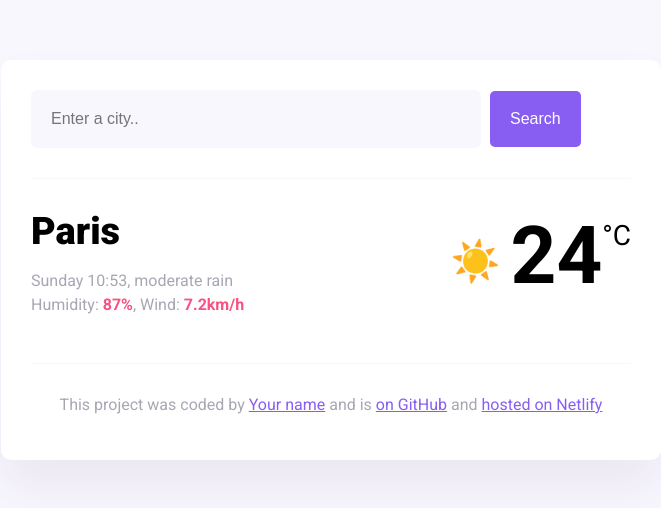
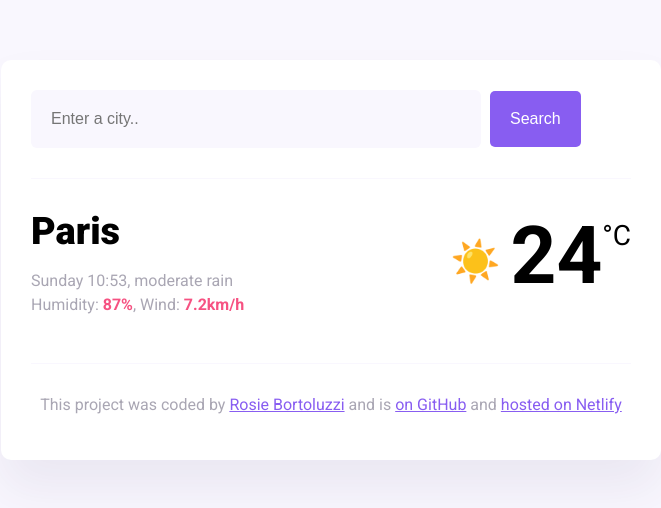
Before and after one commit to rorou4i/w6_homework, a plain HTML site: page index.html in a window 1280 px wide. Shown: the whole page, without its empty margins (309-970 px from the left). Drawn offline with nearby package versions, Linux system fonts and the light colour scheme.

Commit message:
updated footer
added name

```diff
--- a/index.html
+++ b/index.html
@@ -47,7 +47,7 @@
       <footer>
         <p>
           This project was coded by
-          <a href="#" target="_blank">Your name</a> and is
+          <a href="#" target="_blank">Rosie Bortoluzzi</a> and is
           <a href="#" target="_blank"> on GitHub</a> and
           <a href="#" target="_blank">hosted on Netlify</a>
         </p>
```
